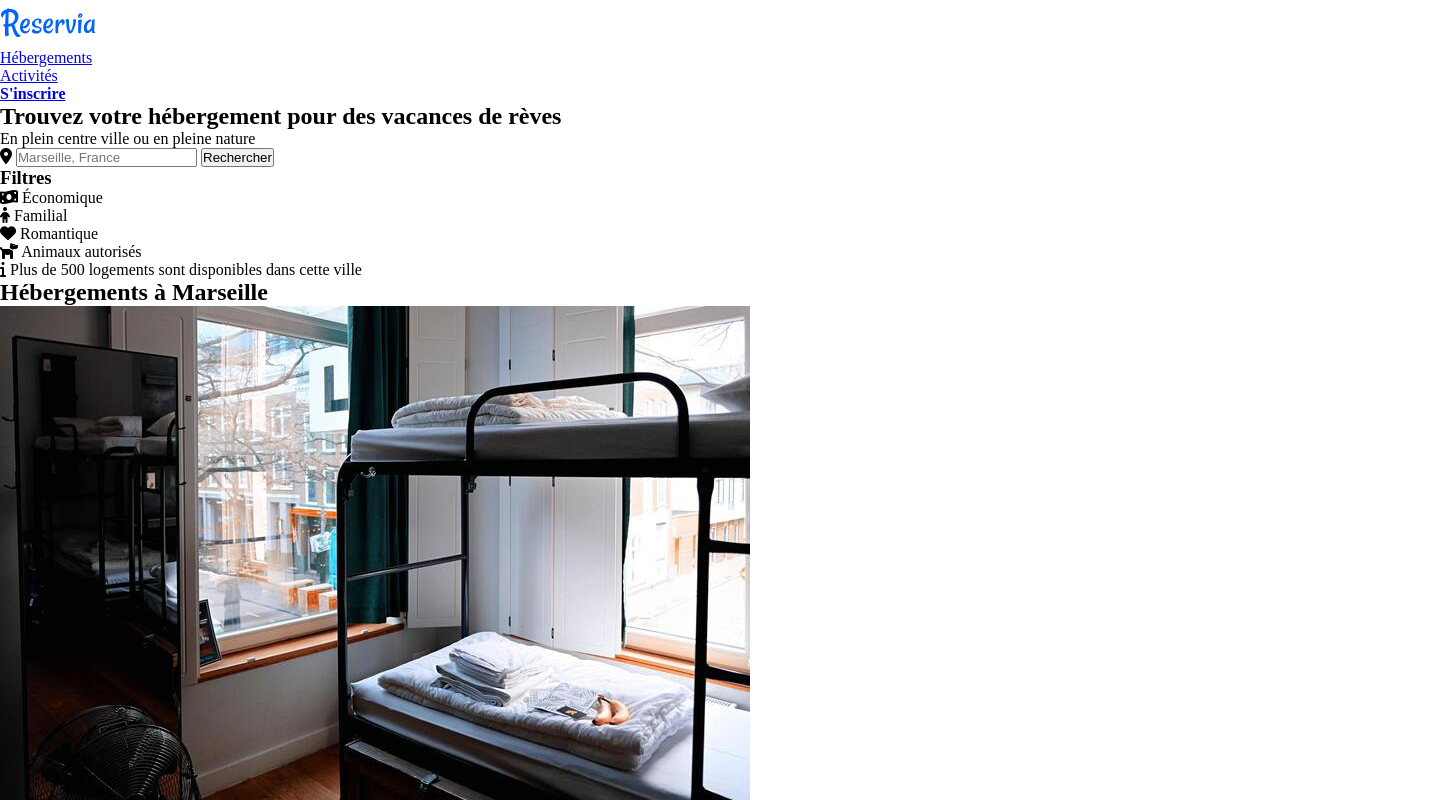
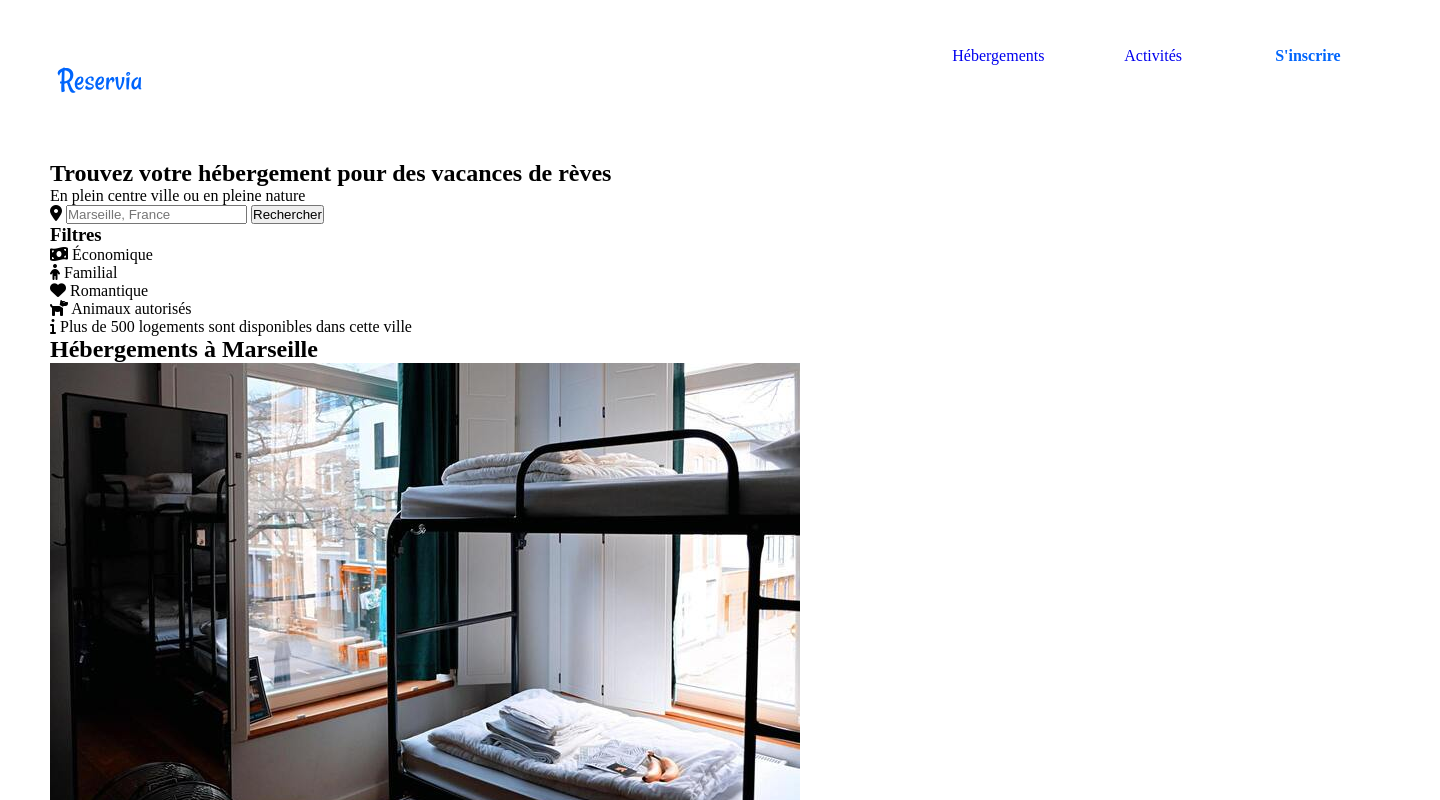
Before and after one commit to SdevOne/Project_2_Reservia, a plain HTML site: page index.html in a window 1280 px wide. Shown: the top 800 px of the page, 1440 px wide, since content can reach past the window. Drawn offline with Linux system fonts and the light colour scheme.

Commit message:
addition of the header design

```diff
--- a/css/style.css
+++ b/css/style.css
@@ -3,6 +3,58 @@
     padding: 0;
 }
 
-.main-container {}
+.main-container {
+    width: 1440px;
+}
 
-.container {}
+.container {
+    width: 1340px;
+    margin: 0 auto;
+}
+
+a {
+    text-decoration: none;
+}
+
+header {
+    height: 160px;
+    display: flex;
+    justify-content: space-between;
+}
+
+.logo {
+    width: 100px;
+    height: 40px;
+    margin: auto 0;
+}
+
+nav {
+    width: 35%;
+    display: flex;
+}
+
+ul {
+    width: 100%;
+    height: 70%;
+    list-style: none;
+    display: flex;
+}
+
+.nav-item {
+    width: 33%;
+    height: 100%;
+    display: flex;
+    justify-content: center;
+    align-items: center;
+
+}
+
+.nav-item:hover {
+    border-top: 3px solid #0065FC;
+    color: #0065FC;
+}
+
+.nav-item:nth-child(3) {
+    color: #0065FC;
+    font-weight: 500;
+}
--- a/index.html
+++ b/index.html
@@ -19,11 +19,18 @@
             <img src="images/logo/Reservia.svg" class="logo" alt="Logo de réservia" />
             <nav>
                 <ul>
-                    <li><a href="#anchor-1">Hébergements</a></li>
-                    <li><a href="#anchor-2">Activités</a></li>
+                    <a href="#anchor-1" class="nav-item">
+                        <li>Hébergements</li>
+                    </a>
+                    <a href="#anchor-2" class="nav-item">
+                        <li>Activités</li>
+                    </a>
+                    <a href="#" class="nav-item">
+                        <li><strong>S'inscrire</strong></li>
+                    </a>
                 </ul>
             </nav>
-            <a href="#"><strong>S'inscrire</strong></a>
+
         </header>
 
         <!-- Search form -->
```
